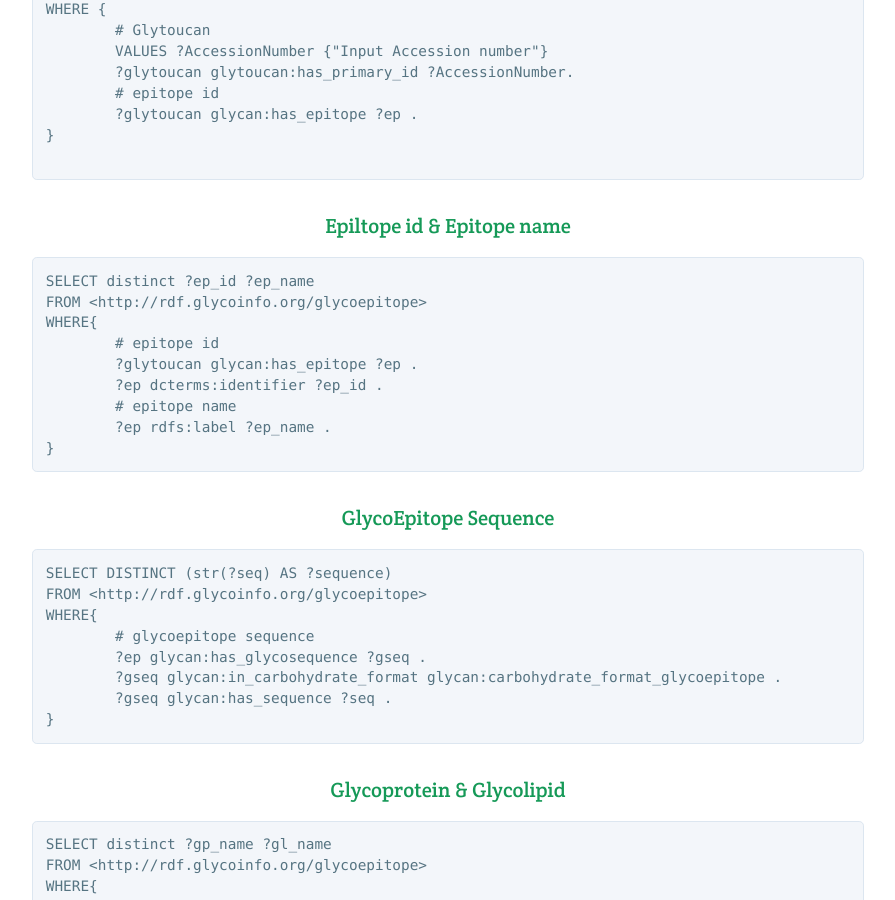
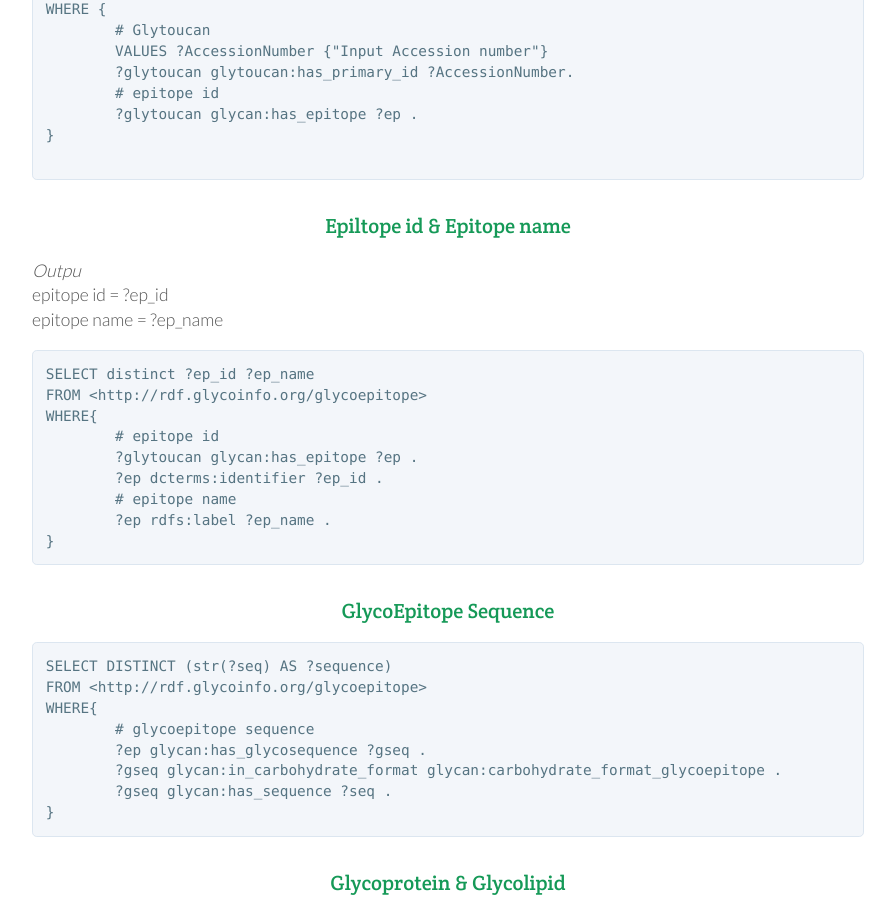
Before and after one commit to glytoucan/glytoucan, a Jekyll site: the page built from system/sparqlForMetadata/linkeddb-glycoepitope.md, in a window 1280 px wide and 900 px high, scrolled down 1151 px. Shown: the whole window, without its empty margins (192-1087 px from the left). Built offline with Jekyll 4.4.1, drawn with Linux system fonts in a browser that asks for light colours; nearby versions of some CDN libraries; Markdown is read by kramdown in place of the engine named in the settings.

Commit message:
Update linkeddb-glycoepitope.md

````diff
--- a/system/sparqlForMetadata/linkeddb-glycoepitope.md
+++ b/system/sparqlForMetadata/linkeddb-glycoepitope.md
@@ -52,6 +52,9 @@ WHERE {
 ```
 
 ### Epiltope id & Epitope name
+*Outpu*
+epitope id = ?ep_id
+epitope name = ?ep_name
 ```
 SELECT distinct ?ep_id ?ep_name
 FROM <http://rdf.glycoinfo.org/glycoepitope>
````
